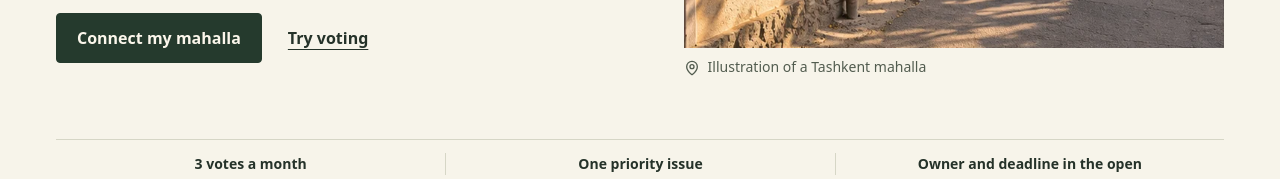
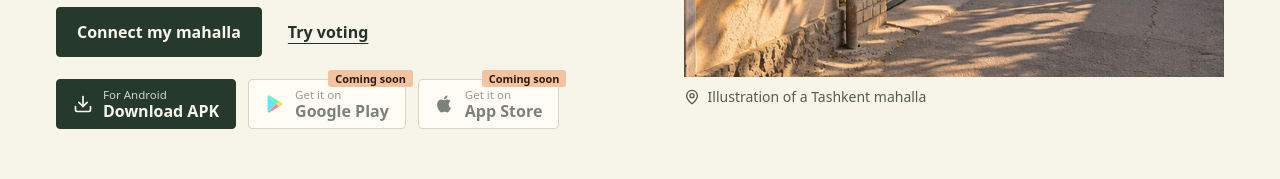
Before and after one commit to ozodbeksunattilo-ctrl/Mahalla-landing, a React (Vite) app: page / in a window 1280 px wide. Shown: the part 575-754 px from the top of the page. Built offline with nearby package versions, Linux system fonts and the light colour scheme; no server answers; the HTML template or start-up script is replaced by a standard one.

Commit message:
Add APK download and coming-soon Google Play / App Store buttons
Co-Authored-By: Claude Opus 5.5 <noreply@anthropic.com>

```diff
--- a/src/App.jsx
+++ b/src/App.jsx
@@ -1,6 +1,6 @@
 import { useEffect, useState } from 'react'
 import {
-  Check, ChevronDown, CircleHelp, Globe, MapPin, Menu, Moon, Plus, Sun, X,
+  Check, ChevronDown, CircleHelp, Download, Globe, MapPin, Menu, Moon, Plus, Sun, X,
 } from 'lucide-react'
 import { dictionaries, languages, LangContext, useLang, fmt } from './i18n'
 
@@ -67,6 +67,46 @@ function Header({ dark, toggleTheme }) {
   )
 }
 
+const apkUrl = 'https://expo.dev/accounts/otabek31s-team/projects/mahalladosh/builds/6c111278-3f1c-48f8-b780-0bbc1255bd47'
+
+function PlayIcon() {
+  return (
+    <svg viewBox="0 0 24 24" width="20" height="20" aria-hidden="true">
+      <path fill="#00d7fe" d="M3.6 1.8 13.4 12l-9.8 10.2c-.4-.2-.6-.6-.6-1.1V2.9c0-.5.2-.9.6-1.1Z" />
+      <path fill="#ffce00" d="m16.8 8.6-3.4 3.4 3.4 3.4 3.9-2.2c1-.6 1-1.8 0-2.4l-3.9-2.2Z" />
+      <path fill="#ff3a44" d="M16.8 15.4 13.4 12l-9.8 10.2c.4.2.9.2 1.4-.1l11.8-6.7Z" />
+      <path fill="#00f076" d="M16.8 8.6 5 1.9c-.5-.3-1-.3-1.4-.1L13.4 12l3.4-3.4Z" />
+    </svg>
+  )
+}
+
+function AppleIcon() {
+  return (
+    <svg viewBox="0 0 24 24" width="20" height="20" fill="currentColor" aria-hidden="true">
+      <path d="M16.4 12.6c0-2.6 2.1-3.8 2.2-3.9-1.2-1.8-3.1-2-3.7-2-1.6-.2-3.1.9-3.9.9-.8 0-2-.9-3.4-.9-1.7 0-3.3 1-4.2 2.6-1.8 3.1-.5 7.7 1.3 10.2.9 1.2 1.9 2.6 3.2 2.6 1.3-.1 1.8-.8 3.3-.8 1.6 0 2 .8 3.4.8 1.4 0 2.3-1.3 3.1-2.5 1-1.4 1.4-2.8 1.4-2.9 0 0-2.7-1-2.7-4.1ZM13.9 4.9c.7-.9 1.2-2 1-3.2-1 0-2.3.7-3 1.6-.7.8-1.2 2-1.1 3.1 1.2.1 2.3-.6 3.1-1.5Z" />
+    </svg>
+  )
+}
+
+function AppDownload() {
+  const { t } = useLang()
+  return (
+    <div className="app-download">
+      <a className="store store-apk" href={apkUrl} target="_blank" rel="noopener noreferrer">
+        <Download size={20} aria-hidden="true" />
+        <span><small>{t.hero.apkNote}</small>{t.hero.apk}</span>
+      </a>
+      {[[PlayIcon, 'Google Play'], [AppleIcon, 'App Store']].map(([Icon, name]) => (
+        <span key={name} className="store store-soon" aria-disabled="true">
+          <Icon />
+          <span><small>{t.hero.getOn}</small>{name}</span>
+          <em>{t.hero.soon}</em>
+        </span>
+      ))}
+    </div>
+  )
+}
+
 function Hero() {
   const { t } = useLang()
   return (
@@ -80,6 +120,7 @@ function Hero() {
           <a className={contactEndpoint ? 'text-link' : 'button button-primary'} href="#demo">{t.editorial.tryVote}</a>
           {!contactEndpoint && <a className="text-link" href="#qanday">{t.nav.links[0]}</a>}
         </div>
+        <AppDownload />
       </div>
       <figure className="hero-photo">
         <img src="/images/mahalla-street.webp" alt={t.editorial.streetAlt} width="724" height="724" />
@@ -323,6 +364,7 @@ function Footer() {
       <div className="wrap footer-inner">
         <Brand />
         <span>{t.footer.copy}</span>
+        <AppDownload />
         <a className="text-link" href="#faq"><CircleHelp size={16} aria-hidden="true" />{t.nav.links[4]}</a>
       </div>
     </footer>
--- a/src/i18n.js
+++ b/src/i18n.js
@@ -14,6 +14,7 @@ const uz = {
     a: 'Mahallangiz muammosi', b: 'birgalikda', c: 'hal bo‘ladi',
     lead: 'Muammoni foto bilan e’lon qiling, qo‘shnilar ovoz beradi, har oy eng ko‘p ovoz olgan masala mas’ul va aniq muddat bilan hal qilinadi.',
     cta1: 'Mahallamga ulash', cta2: 'Ovoz berib ko‘ring',
+    apk: 'APK yuklash', apkNote: 'Android uchun', soon: 'Tez orada', getOn: 'Yuklab oling',
     stats: [
       { n: 3, s: ' ovoz', d: 'har oy har bir aholiga' },
       { n: 1, s: ' g‘olib', d: 'har oy mas’ul bilan' },
@@ -133,6 +134,7 @@ const ru = {
     a: 'Проблемы вашей махалли', b: 'вместе', c: 'решаются',
     lead: 'Опубликуйте проблему с фото, соседи проголосуют, а самый популярный вопрос каждого месяца будет решён с ответственным и чётким сроком.',
     cta1: 'Подключить махаллю', cta2: 'Попробовать голосование',
+    apk: 'Скачать APK', apkNote: 'Для Android', soon: 'Скоро', getOn: 'Скачайте в',
     stats: [
       { n: 3, s: ' голоса', d: 'в месяц каждому жителю' },
       { n: 1, s: ' победитель', d: 'каждый месяц с ответственным' },
@@ -267,7 +269,7 @@ function cyr(src) {
   return out
 }
 
-const KEEP = /(\{[a-z]+\}|Android|iOS|GPS|MB)/g
+const KEEP = /(\{[a-z]+\}|Android|iOS|GPS|MB|APK)/g
 const translit = (s) => s.split(KEEP).map((p, i) => (i % 2 ? p : cyr(p))).join('')
 const walk = (v) => (typeof v === 'string' ? translit(v) : Array.isArray(v) ? v.map(walk) : v && typeof v === 'object' ? Object.fromEntries(Object.entries(v).map(([k, x]) => [k, walk(x)])) : v)
 
@@ -357,6 +359,7 @@ const en = {
     a: 'Your mahalla’s problems', b: 'get solved', c: 'together',
     lead: 'Post a problem with a photo, neighbors vote, and each month the most-voted issue gets a responsible person and a clear deadline.',
     cta1: 'Connect my mahalla', cta2: 'Try voting',
+    apk: 'Download APK', apkNote: 'For Android', soon: 'Coming soon', getOn: 'Get it on',
     stats: [
       { n: 3, s: ' votes', d: 'per resident each month' },
       { n: 1, s: ' winner', d: 'each month, with someone responsible' },
--- a/src/index.css
+++ b/src/index.css
@@ -92,6 +92,16 @@ h3 { font-size: clamp(1.4rem, 2.6vw, 2rem); letter-spacing: -.035em; }
 .button { display: inline-flex; min-height: 50px; justify-content: center; align-items: center; padding: 11px 20px; border: 1px solid transparent; border-radius: 4px; font-weight: 650; text-decoration: none; transition: background .18s ease, color .18s ease; }
 .button-primary { color: var(--on-green); background: var(--green); border-color: var(--green); }
 .button-primary:hover { color: var(--green); background: transparent; }
+.app-download { display: flex; flex-wrap: wrap; gap: 12px; margin-top: 22px; }
+.store { position: relative; display: inline-flex; min-height: 50px; align-items: center; gap: 10px; padding: 7px 16px; border: 1px solid var(--line); border-radius: 4px; font-weight: 650; line-height: 1.2; text-decoration: none; }
+.store small { display: block; color: var(--muted); font-size: .72rem; font-weight: 500; }
+.store-apk { color: var(--on-green); background: var(--green); border-color: var(--green); transition: background .18s ease, color .18s ease; }
+.store-apk small { color: inherit; opacity: .8; }
+.store-apk:hover { color: var(--green); background: transparent; }
+.store-soon { cursor: not-allowed; background: var(--surface); }
+.store-soon > svg, .store-soon > span { opacity: .6; }
+.store-soon em { position: absolute; top: -10px; right: -8px; padding: 2px 7px; border-radius: 3px; color: #2b1a10; background: var(--warm); font-size: .68rem; font-style: normal; font-weight: 700; }
+.footer-inner .app-download { margin-top: 0; }
 .text-link { display: inline-flex; align-items: center; gap: 7px; font-weight: 650; text-underline-offset: 5px; text-decoration-thickness: 1px; }
 .text-link:hover { color: var(--accent); }
 .hero-photo img { aspect-ratio: 1.12; object-fit: cover; object-position: center 55%; }
```
